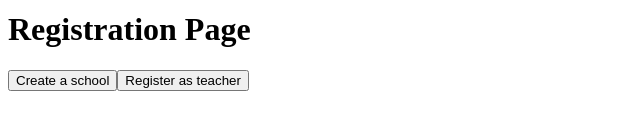
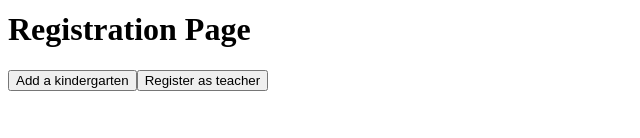
Before and after one commit to ben-gee723/kitacare, a React (Create React App) app in the folder frontend/: page /#/register in a window 1280 px wide. Shown: the part 162-300 px from the top of the page, without its empty margins (0-640 px from the left). Built offline with nearby package versions, Linux system fonts and the light colour scheme.

Commit message:
react-app fixed

```diff
--- a/frontend/src/components/Register.js
+++ b/frontend/src/components/Register.js
@@ -4,7 +4,7 @@ export default function Register() {
     return (
         <div>
             <h1>Registration Page</h1>
-            <button>Create a school</button>
+            <button>Add a kindergarten</button>
             <button>Register as teacher</button>
         </div>
     )
```
